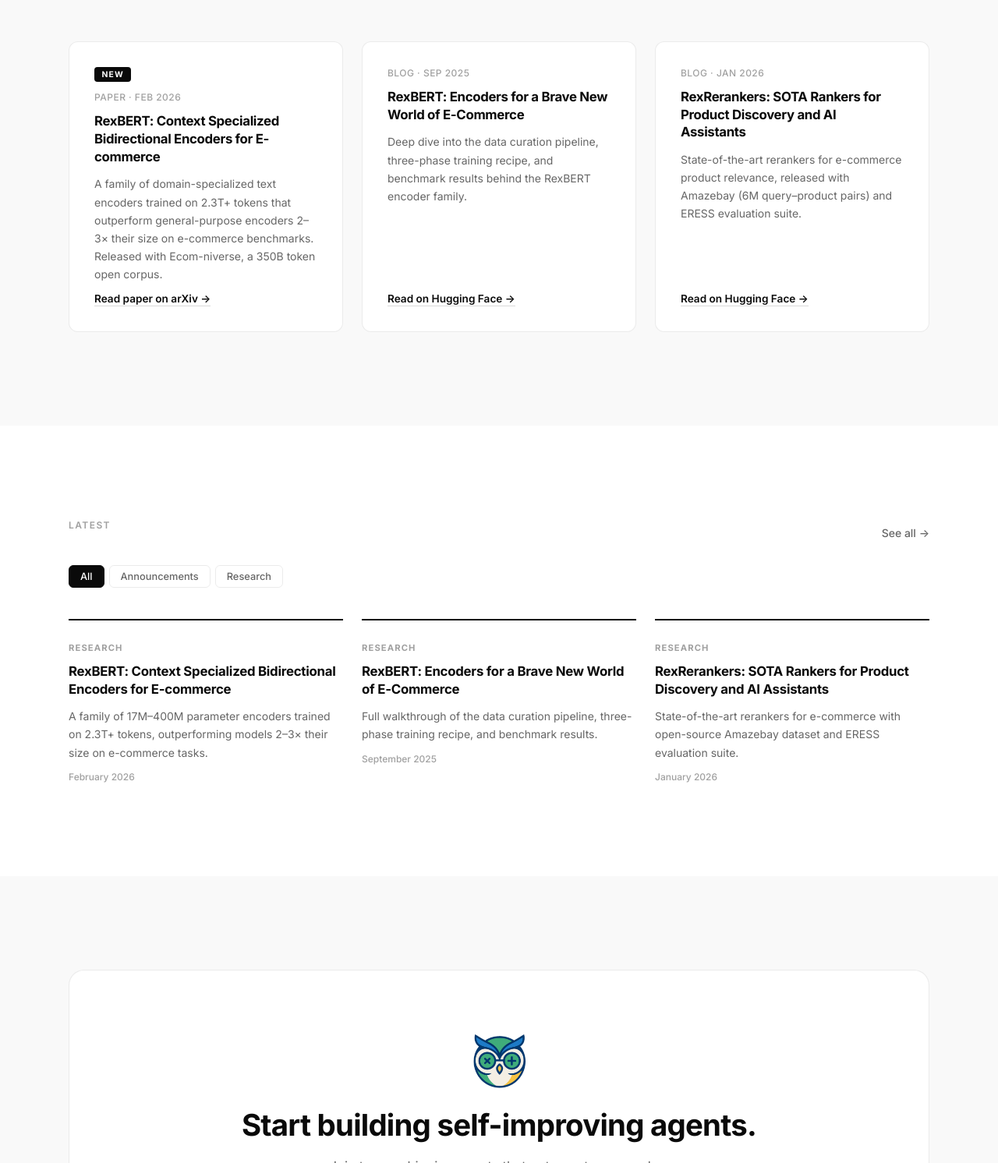
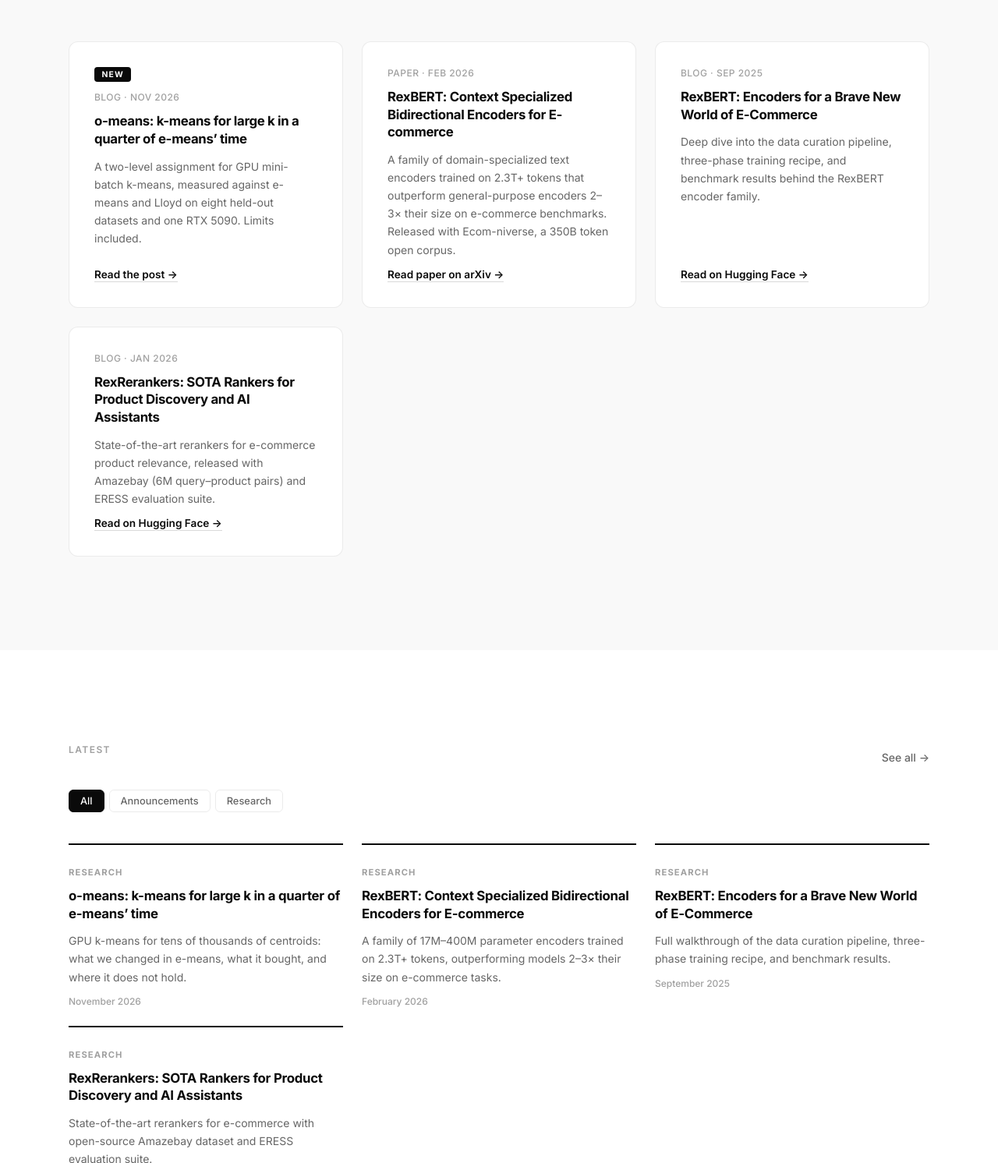
Before and after one commit to owlgebra-ai/owlgebra-ai.github.io, a plain HTML site: page index.html in a window 1280 px wide. Shown: the part 4746-6238 px from the top of the page at 78% size. Drawn offline with Linux system fonts and the light colour scheme.

Commit message:
Link the o-means post from the home page
Adds it as the first research card, moves the NEW tag to it, and adds
it as the first card under Latest.

```diff
--- a/index.html
+++ b/index.html
@@ -340,6 +340,12 @@
       <div class="research__grid">
         <article class="research__card reveal">
           <div class="research__card-tag">NEW</div>
+          <div class="research__card-meta">Blog · Nov 2026</div>
+          <h3 class="research__card-title">o-means: k-means for large k in a quarter of e-means’ time</h3>
+          <p class="research__card-desc">A two-level assignment for GPU mini-batch k-means, measured against e-means and Lloyd on eight held-out datasets and one RTX 5090. Limits included.</p>
+          <a href="blog/o-means/" class="research__card-link">Read the post →</a>
+        </article>
+        <article class="research__card reveal">
           <div class="research__card-meta">Paper · Feb 2026</div>
           <h3 class="research__card-title">RexBERT: Context Specialized Bidirectional Encoders for E-commerce</h3>
           <p class="research__card-desc">A family of domain-specialized text encoders trained on 2.3T+ tokens that outperform general-purpose encoders 2–3× their size on e-commerce benchmarks. Released with Ecom-niverse, a 350B token open corpus.</p>
@@ -374,6 +380,14 @@
         <button class="blog__tab" data-filter="research">Research</button>
       </div>
       <div class="blog__grid">
+        <article class="blog__card reveal" data-category="research">
+          <a href="blog/o-means/">
+            <div class="blog__card-cat">research</div>
+            <h3>o-means: k-means for large k in a quarter of e-means’ time</h3>
+            <p>GPU k-means for tens of thousands of centroids: what we changed in e-means, what it bought, and where it does not hold.</p>
+            <span class="blog__card-date">November 2026</span>
+          </a>
+        </article>
         <article class="blog__card reveal" data-category="research">
           <a href="https://arxiv.org/abs/2602.04605" target="_blank" rel="noopener">
             <div class="blog__card-cat">research</div>
```
